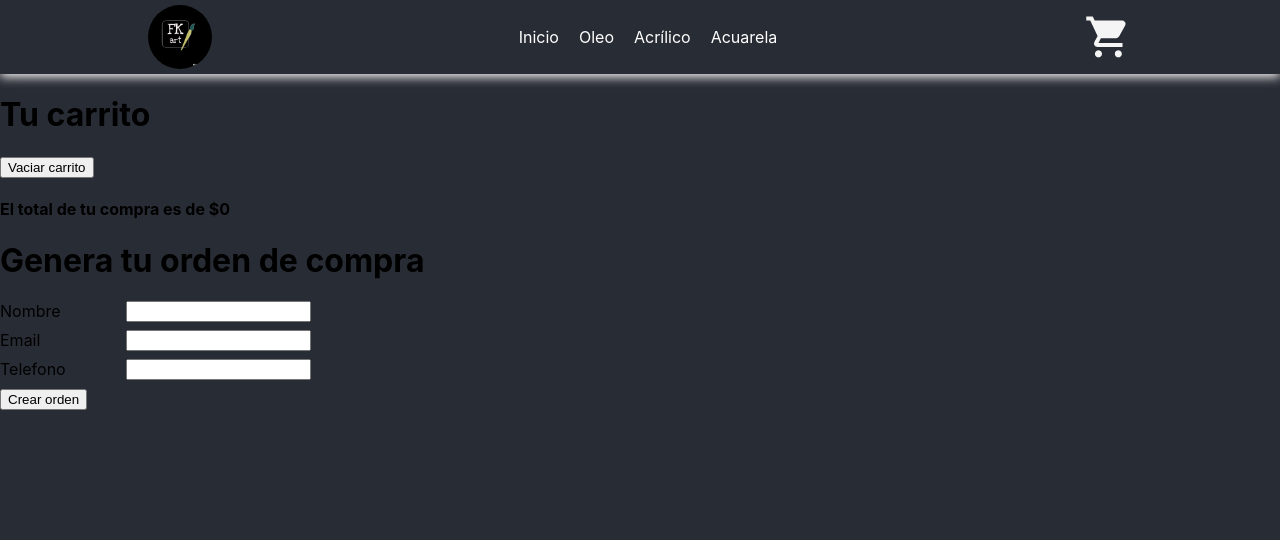
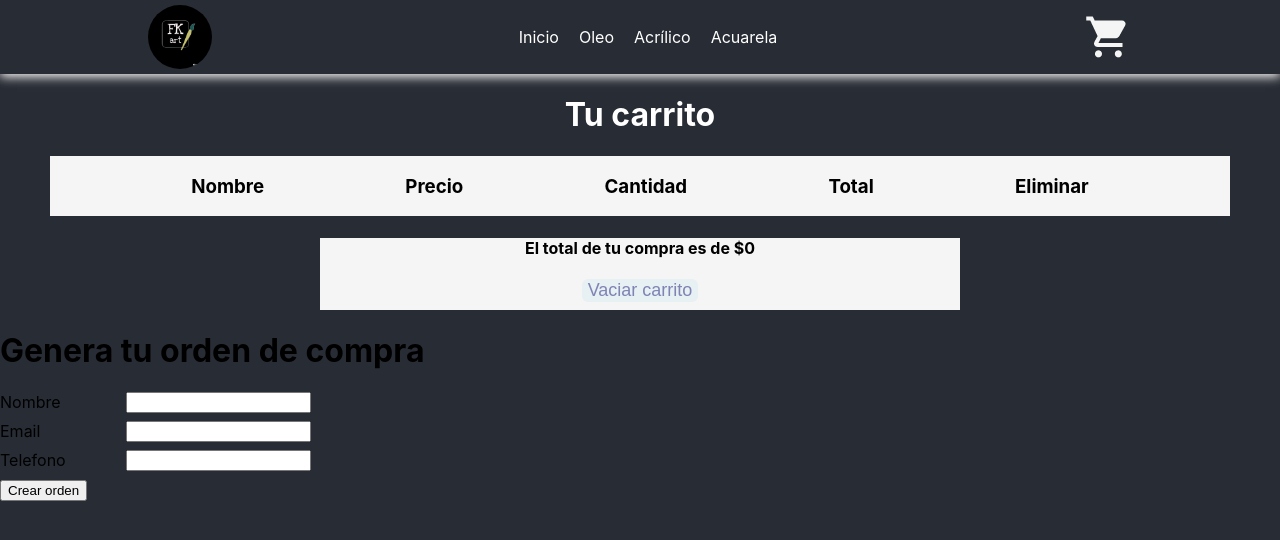
Before and after one commit to gaston872/proyectoReact, a React (Create React App) app: page /cart in a window 1280 px wide. Shown: the top 540 px of the page. Built offline with nearby package versions, Linux system fonts and the light colour scheme.

Commit message:
arreglando carrito

```diff
--- a/src/Components/CartContainer/CartContainer.jsx
+++ b/src/Components/CartContainer/CartContainer.jsx
@@ -5,13 +5,14 @@ import { createBuyOrder, createBuyOrder_WithStockControl } from '../../services/
 import { cartContext } from "../../storage/cartContext"
 import Boton from '../Boton/Boton';
 import CheckOutForm from './CheckOutForm';
+import "./carrito.css"
 
 function CartContainer(props) {
     const [order, setOrder] = useState(false);
     const { cart, totalCompra, eliminarProducto, vaciarCarrito } = useContext(cartContext);
 
     function handleCheckOut(datosComprador) {
-        const order = { comprador: datosComprador, items: cart, total: /* calcular total desde context */999, date: new Date() }
+        const order = { comprador: datosComprador, items: cart, total: totalCompra, date: new Date() }
 
         createBuyOrder_WithStockControl(order).then((id) => {
 
@@ -33,24 +34,31 @@ function CartContainer(props) {
     );
 
     return (
-        <>
-            <div>
-                <h1>Tu carrito</h1>
+        <><h1 className="titulo">Tu carrito</h1>
+            <div className="titulosCarrito">
+                <h3>Nombre</h3>
+                <h3>Precio</h3>
+                <h3>Cantidad</h3>
+                <h3>Total</h3>
+                <h3>Eliminar</h3>
+            </div>
+                <div>
                 {
                     cart.map(item =>
-                        <div>
+                        <div className="carritoCont">
                             <h3>{item.nombre}</h3>
                             <h4>$ {item.precio}</h4>
                             <p>cantidad: {item.count}</p>
                             <h4>total: ${(item.precio) * (item.count)}</h4>
-                            <button onClick={()=>eliminarProducto(item.id)}>eliminar</button>
+                            <Boton onClick={()=>eliminarProducto(item.id)}>eliminar</Boton>
                         </div>
                     )
                 }
-                <button onClick={()=>vaciarCarrito()}>Vaciar carrito</button>
+                </div>
+            <div className="info">
+            <h4>El total de tu compra es de  ${totalCompra()}</h4>
+            <Boton onClick={()=>vaciarCarrito()}>Vaciar carrito</Boton>
             </div>
-            <h4>El total de tu compra es de  ${totalCompra()}</h4>
-
                 <CheckOutForm onCheckOut={handleCheckOut} />
 
             {/* <Boton onClick={handleCheckOut}>Finalizar compra</Boton> */}
--- /dev/null
+++ b/src/Components/CartContainer/carrito.css
@@ -0,0 +1,33 @@
+.carritoCont{
+    display: flex;
+    flex-direction: row;
+    background-color: white;
+    margin: 0 50px;
+    align-items: center;
+    justify-content: space-evenly;
+}
+
+.titulosCarrito{
+    display: flex;
+    flex-direction: row;
+    justify-content: space-evenly;
+    margin: 0 50px;
+    background-color: whitesmoke;
+}
+
+.contenedor{
+    display: flex;
+    flex-direction: column;
+}
+
+.titulo{
+    color: white;
+    text-align: center;
+}
+
+.info{
+    align-items: center;
+    background-color: whitesmoke;
+    margin: 0 20em;
+    padding-bottom: 8px;
+}
```
Also changed, not shown: src/Components/Item/item.css (+22 -21 lines).
